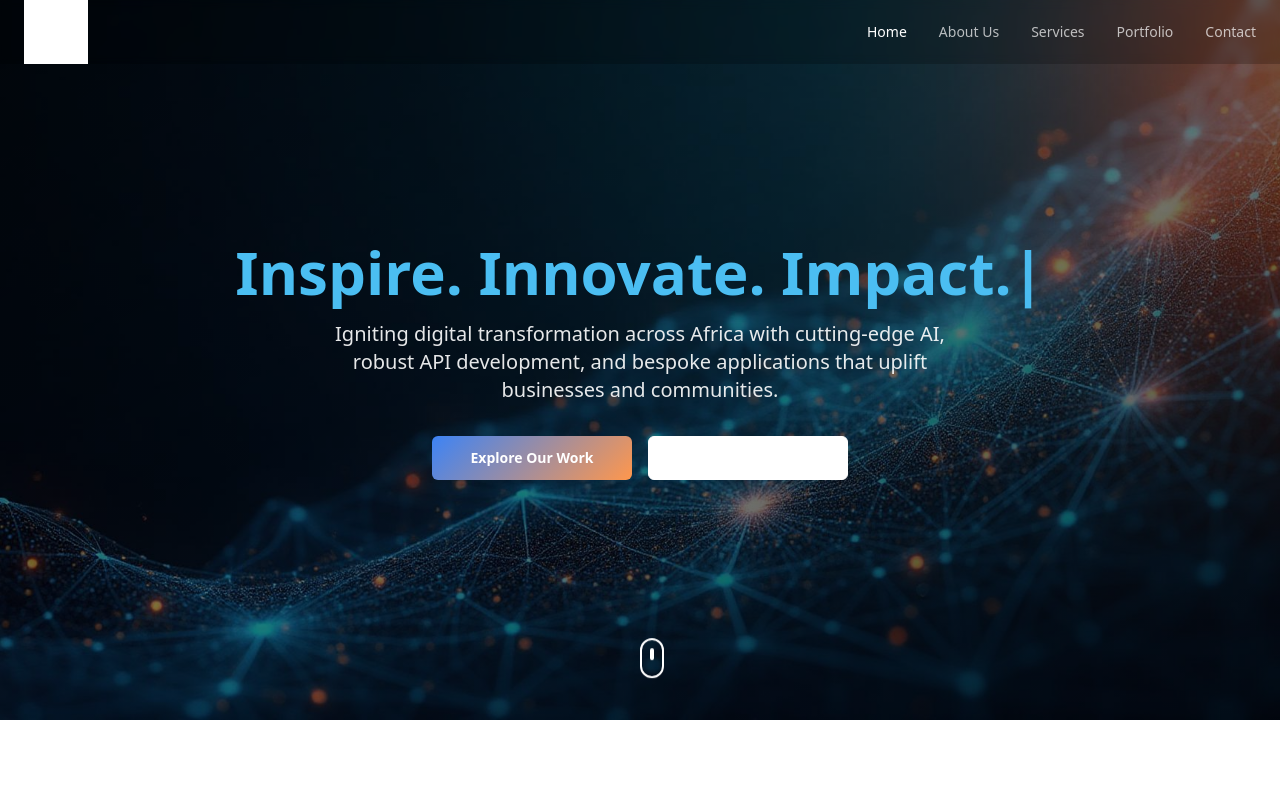
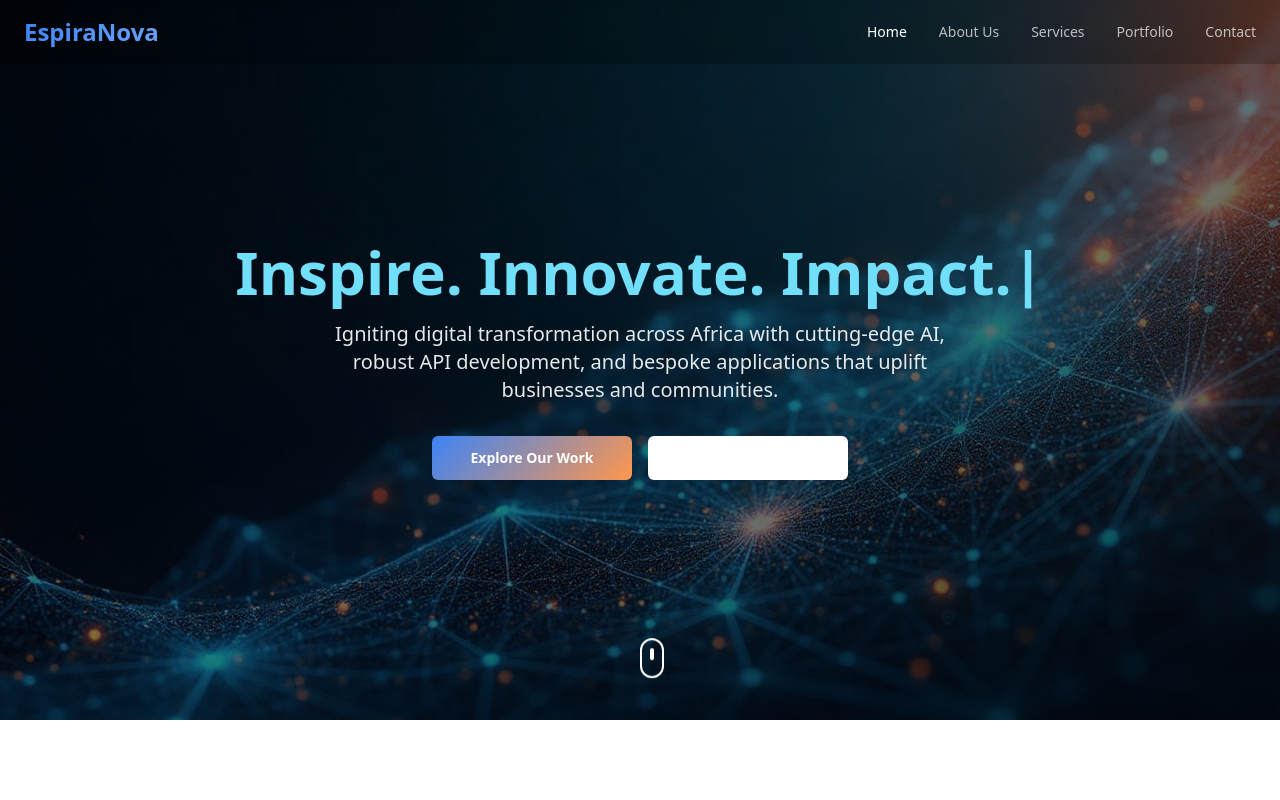
Before and after one commit to espironova/espiranova-africa-tech, a React (Vite) app: page / in a window 1280 px wide. Shown: the top 800 px of the page. Built offline with nearby package versions, Linux system fonts and the light colour scheme.

Commit message:
Refactor navigation and hero section

```diff
--- a/src/components/Hero.tsx
+++ b/src/components/Hero.tsx
@@ -7,7 +7,7 @@ export const Hero = () => {
   const [currentText, setCurrentText] = useState("");
   const [currentColor, setCurrentColor] = useState(0);
   const fullText = "Inspire. Innovate. Impact.";
-  const colors = ["text-blue-400", "text-cyan-400", "text-purple-400", "text-primary"];
+  const colors = ["text-white", "text-cyan-300", "text-blue-300", "text-primary-glow"];
 
   useEffect(() => {
     let index = 0;
@@ -40,7 +40,7 @@ export const Hero = () => {
   return (
     <section className="relative min-h-screen flex items-center justify-center overflow-hidden -mt-20 pt-20">
       <div
-        className="absolute inset-0 bg-cover bg-center bg-no-repeat"
+        className="absolute inset-0 bg-cover bg-center bg-no-repeat animate-hero-move"
         style={{ backgroundImage: `url(${heroImage})` }}
       />
       <div className="absolute inset-0 bg-gradient-to-br from-black/70 via-black/50 to-black/70" />
@@ -64,7 +64,7 @@ export const Hero = () => {
               </Button>
             </Link>
             <Link to="/contact">
-              <Button variant="outline" size="lg" className="min-w-[200px] text-white border-white hover:bg-white hover:text-primary">
+              <Button variant="outline" size="lg" className="min-w-[200px] text-white border-white/80 hover:bg-white hover:text-black backdrop-blur-sm">
                 Get In Touch
               </Button>
             </Link>
--- a/src/components/Navigation.tsx
+++ b/src/components/Navigation.tsx
@@ -25,7 +25,9 @@ export const Navigation = () => {
       <div className="container mx-auto px-6">
         <div className="flex items-center justify-between h-16">
           <Link to="/" className="flex items-center">
-            <img src="/lovable-uploads/espiranova-logo-new.png" alt="EspiraNova" className="h-16 w-auto brightness-0 invert" />
+            <span className="text-2xl font-bold bg-gradient-primary bg-clip-text text-transparent">
+              EspiraNova
+            </span>
           </Link>
 
           {/* Desktop Navigation */}
--- a/tailwind.config.ts
+++ b/tailwind.config.ts
@@ -124,6 +124,17 @@ export default {
 					'100%': {
 						backgroundPosition: '200% center'
 					}
+				},
+				'hero-move': {
+					'0%': {
+						transform: 'translate(0px, 0px) scale(1.1)'
+					},
+					'50%': {
+						transform: 'translate(-10px, -5px) scale(1.12)'
+					},
+					'100%': {
+						transform: 'translate(0px, 0px) scale(1.1)'
+					}
 				}
 			},
 			animation: {
@@ -131,7 +142,8 @@ export default {
 				'accordion-up': 'accordion-up 0.2s ease-out',
 				'glow': 'glow 3s ease-in-out infinite',
 				'float': 'float 6s ease-in-out infinite',
-				'shimmer': 'shimmer 2s linear infinite'
+				'shimmer': 'shimmer 2s linear infinite',
+				'hero-move': 'hero-move 20s ease-in-out infinite'
 			}
 		}
 	},
```
